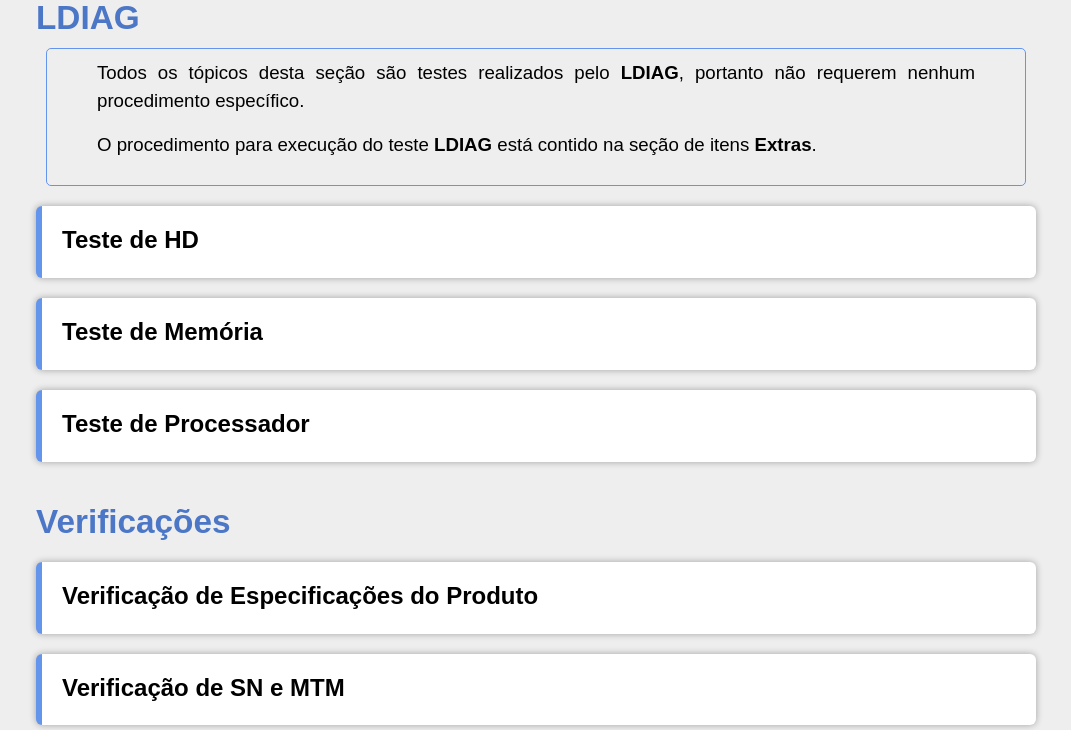
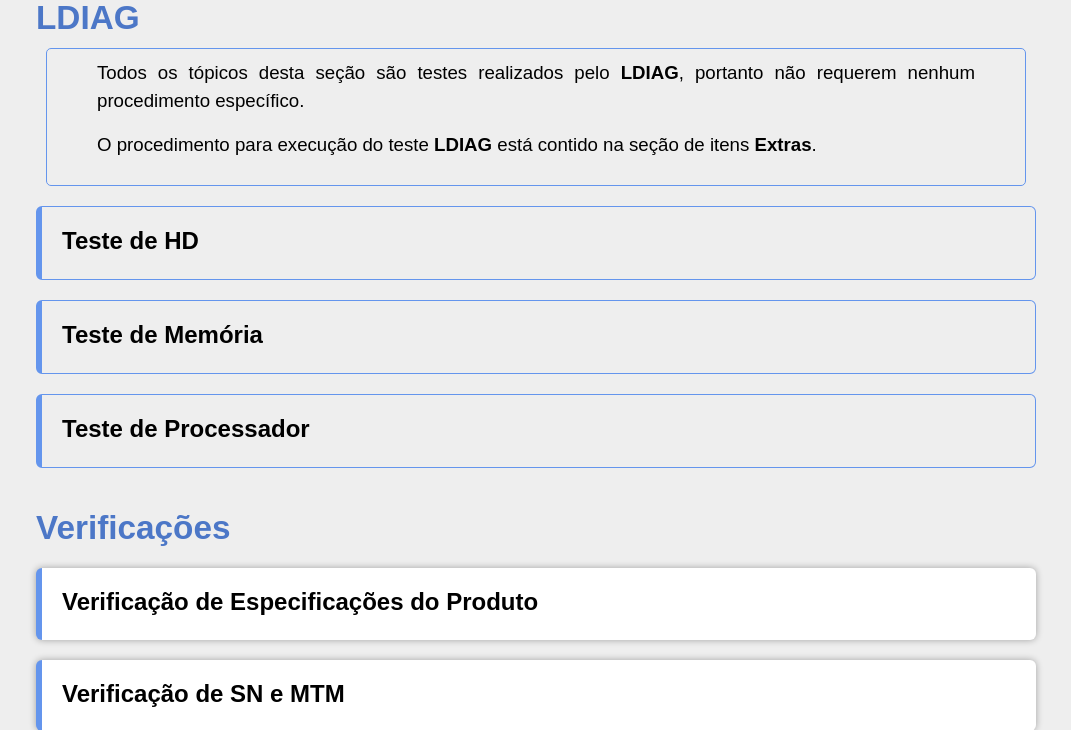
Before and after one commit to AlexsanderKevin/procedure-documentation-system, a PHP site: page / in a window 1280 px wide. Shown: the part 324-1054 px from the top of the page, without its empty margins (104-1175 px from the left). Run offline with PHP 8.4, Linux system fonts and the light colour scheme.

Commit message:
add alert to empty items

```diff
--- a/index.html
+++ b/index.html
@@ -46,9 +46,9 @@
                         <p>O procedimento para execução do teste <strong>LDIAG</strong> está contido na seção de itens <strong><a href = "#extras">Extras</a></strong>.</p>
                     </div>
 
-                    <li class = "checklist itemList" id="001"><h4>Teste de HD</h4></li>
-                    <li class = "checklist itemList" id="002"><h4>Teste de Memória</h4></li>
-                    <li class = "checklist itemList" id="003"><h4>Teste de Processador</h4></li>
+                    <li onclick="emptyItem()" class = "checklist emptyItemList" id="001"><h4>Teste de HD</h4></li>
+                    <li onclick="emptyItem()" class = "checklist emptyItemList" id="002"><h4>Teste de Memória</h4></li>
+                    <li onclick="emptyItem()" class = "checklist emptyItemList" id="003"><h4>Teste de Processador</h4></li>
                 </div>
             <!--#endregion-->
 
@@ -137,6 +137,10 @@
     <script src="https://cdn.jsdelivr.net/npm/bootstrap@5.1.3/dist/js/bootstrap.bundle.min.js" integrity="sha384-ka7Sk0Gln4gmtz2MlQnikT1wXgYsOg+OMhuP+IlRH9sENBO0LRn5q+8nbTov4+1p" crossorigin="anonymous"></script>
     <script>
     	document.querySelector(".itemContent").style.display = "";
+
+        function emptyItem(){
+            window.alert("Este item não precisa de procedimento!");
+        }
     </script>
   </body>
 </html>
--- a/main/css/item.css
+++ b/main/css/item.css
@@ -19,7 +19,17 @@ section{
 .itemList:hover{
     box-shadow: 0px 0px 10px rgba(0, 0, 0, 0.801);
     transition: .2s;
+}
 
+.emptyItemList{
+    background-color: #eee;
+    padding: 15px;
+    padding-bottom: 10px;
+    margin-top: 20px;
+    margin-bottom: 20px;
+    border-radius: 6px;
+    border-width: 1px 1px 1px 6px;
+    border-style: solid;
 }
 
 h4{
```
Also changed, not shown: main/js/itens-vazios.js (added).
